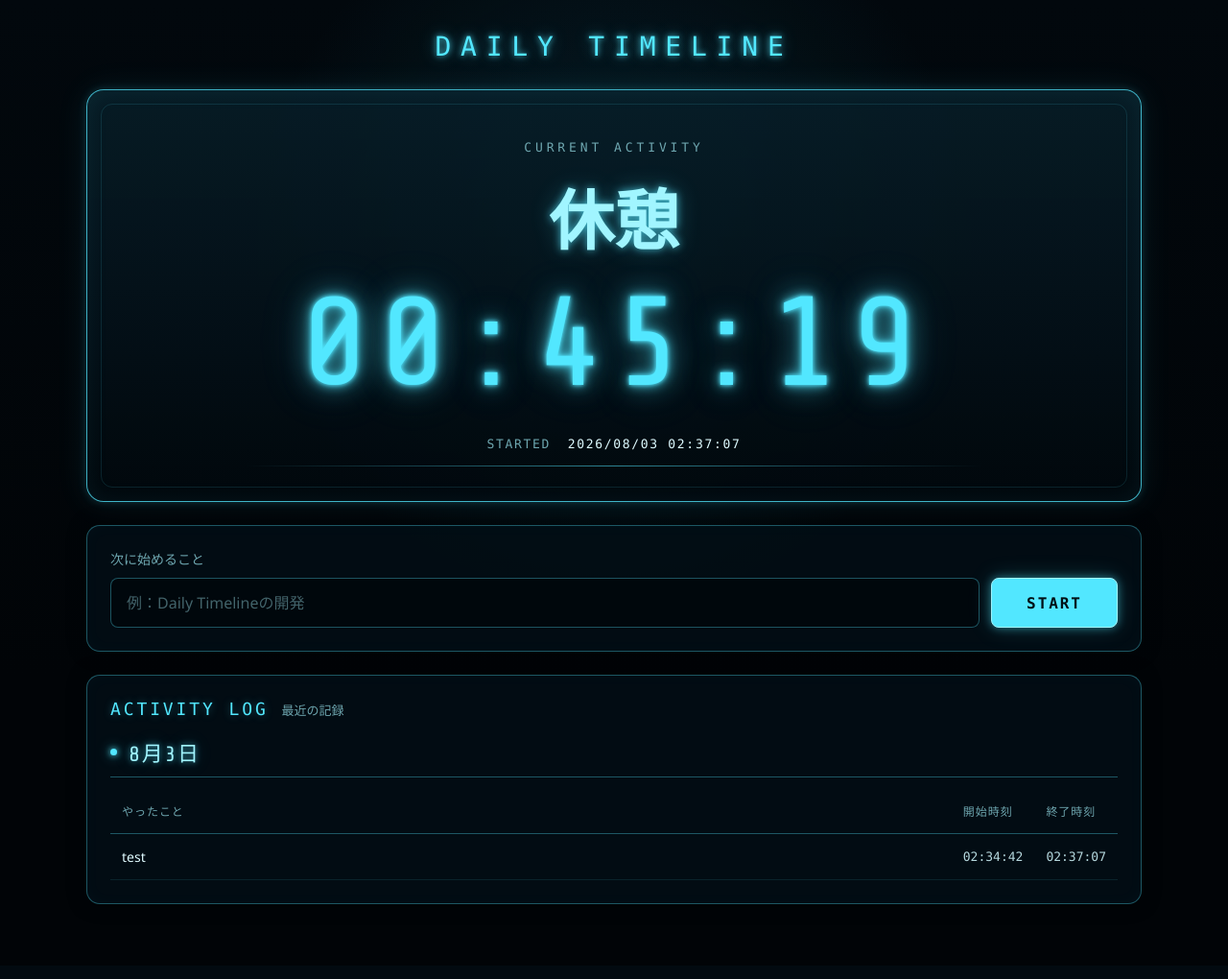
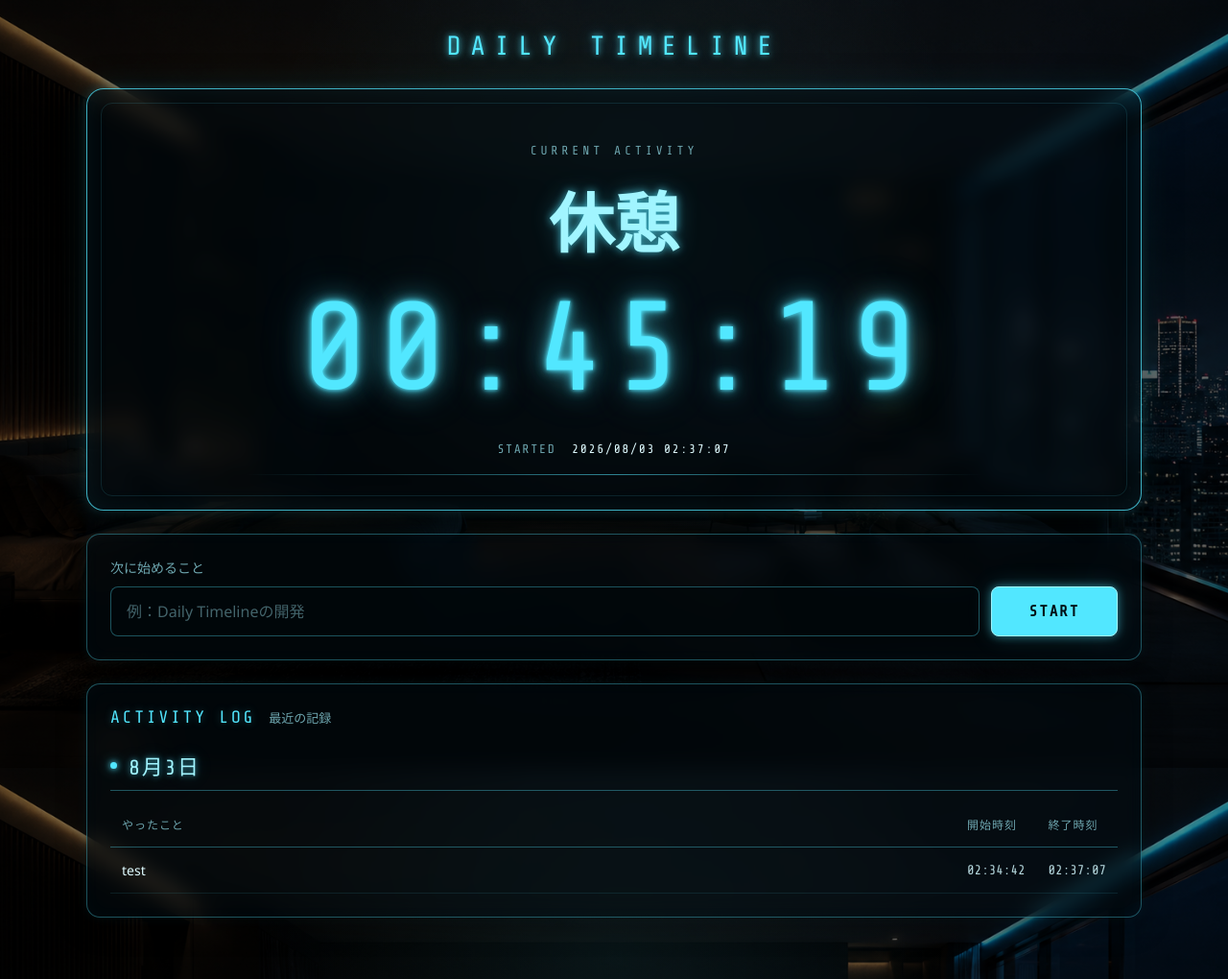
Before and after one commit to Ponzou2002/Daily-timeline, a Flask app: page / in a window 1280 px wide. Shown: the whole page at 96% size. Before the commit the page ends 942 px from the top, so only its background shows below. Run offline with Flask 3, Linux system fonts and the light colour scheme; data comes from the database, SQL or seed files in the repository.

Commit message:
背景画像追加

```diff
--- a/static/style.css
+++ b/static/style.css
@@ -1,7 +1,5 @@
 :root {
     --background: #010407;
-    --panel-background: rgba(3, 15, 22, 0.82);
-    --panel-background-light: rgba(7, 28, 39, 0.72);
 
     --cyan: #52e7ff;
     --cyan-bright: #a1f5ff;
@@ -12,7 +10,15 @@
 
     --border: rgba(82, 231, 255, 0.34);
     --border-bright: rgba(82, 231, 255, 0.75);
+
+    --glass-background: rgba(2, 12, 18, 0.55);
+    --glass-background-light: rgba(3, 13, 19, 0.52);
 }
+
+
+/* ========================================
+   全体
+======================================== */
 
 * {
     box-sizing: border-box;
@@ -28,17 +34,21 @@ body {
     margin: 0;
 
     color: var(--text);
+
     background:
         radial-gradient(
             circle at 50% 25%,
-            rgba(17, 114, 139, 0.22),
-            transparent 38%
+            rgba(82, 231, 255, 0.08),
+            transparent 42%
         ),
         linear-gradient(
-            180deg,
-            #02080d 0%,
-            var(--background) 70%
-        );
+            rgba(0, 0, 0, 0.42),
+            rgba(0, 0, 0, 0.68)
+        ),
+        url("images/background.png")
+        center center / cover
+        fixed
+        no-repeat;
 
     font-family:
         "Segoe UI",
@@ -52,11 +62,21 @@ input {
     font: inherit;
 }
 
+
+/* ========================================
+   アプリ全体の配置
+======================================== */
+
 .app-container {
     width: min(1100px, calc(100% - 32px));
     margin: 0 auto;
     padding: 32px 0 64px;
 }
+
+
+/* ========================================
+   ヘッダー
+======================================== */
 
 .app-header {
     margin-bottom: 28px;
@@ -67,10 +87,13 @@ input {
     margin: 0;
 
     color: var(--cyan);
+
     font-family:
+        "Share Tech Mono",
         Consolas,
         "Courier New",
         monospace;
+
     font-size: clamp(18px, 2.5vw, 28px);
     font-weight: 500;
     letter-spacing: 0.35em;
@@ -80,13 +103,16 @@ input {
         0 0 18px rgba(82, 231, 255, 0.42);
 }
 
-/* 現在のタスク */
+
+/* ========================================
+   現在のタスク
+======================================== */
 
 .current-panel {
     position: relative;
     overflow: hidden;
 
-    min-height: 420px;
+    min-height: 440px;
     padding: 52px 28px;
 
     display: flex;
@@ -96,20 +122,19 @@ input {
 
     text-align: center;
 
-    background:
-        linear-gradient(
-            180deg,
-            rgba(8, 31, 42, 0.84),
-            rgba(1, 8, 13, 0.92)
-        );
+    background: var(--glass-background);
 
     border: 1px solid var(--border-bright);
     border-radius: 18px;
 
+    backdrop-filter: blur(10px);
+    -webkit-backdrop-filter: blur(10px);
+
     box-shadow:
         inset 0 0 24px rgba(82, 231, 255, 0.07),
-        0 0 10px rgba(82, 231, 255, 0.17),
-        0 0 34px rgba(82, 231, 255, 0.09);
+        0 8px 40px rgba(0, 0, 0, 0.48),
+        0 0 12px rgba(82, 231, 255, 0.18),
+        0 0 38px rgba(82, 231, 255, 0.09);
 }
 
 .current-panel::before,
@@ -121,6 +146,7 @@ input {
 
 .current-panel::before {
     inset: 14px;
+
     border: 1px solid rgba(82, 231, 255, 0.12);
     border-radius: 12px;
 }
@@ -142,22 +168,30 @@ input {
     margin: 0 0 28px;
 
     color: var(--muted);
+
     font-family:
+        "Share Tech Mono",
         Consolas,
         "Courier New",
         monospace;
+
     font-size: 13px;
     letter-spacing: 0.3em;
 }
 
 .current-task {
+    position: relative;
+    z-index: 1;
+
     max-width: 900px;
-    margin: 0 0 24px;
+    margin: 0 0 26px;
 
     color: var(--cyan-bright);
+
     font-size: clamp(30px, 6vw, 68px);
     font-weight: 600;
     line-height: 1.18;
+
     overflow-wrap: anywhere;
 
     text-shadow:
@@ -165,10 +199,19 @@ input {
         0 0 24px rgba(82, 231, 255, 0.28);
 }
 
+
+/* ========================================
+   デジタル時計
+======================================== */
+
 .digital-clock {
+    position: relative;
+    z-index: 1;
+
     margin: 0;
 
     color: var(--cyan);
+
     font-family:
         "Share Tech Mono",
         Consolas,
@@ -190,13 +233,19 @@ input {
 }
 
 .started-at {
+    position: relative;
+    z-index: 1;
+
     margin: 30px 0 0;
 
     color: var(--muted);
+
     font-family:
+        "Share Tech Mono",
         Consolas,
         "Courier New",
         monospace;
+
     font-size: 13px;
     letter-spacing: 0.13em;
 }
@@ -211,21 +260,34 @@ input {
     text-shadow: none;
 }
 
-/* 入力部分 */
+
+/* ========================================
+   入力パネル・履歴パネル共通
+======================================== */
 
 .control-panel,
 .history-panel {
     margin-top: 24px;
     padding: 24px;
 
-    background: var(--panel-background);
+    background: var(--glass-background-light);
+
     border: 1px solid var(--border);
     border-radius: 14px;
 
+    backdrop-filter: blur(10px);
+    -webkit-backdrop-filter: blur(10px);
+
     box-shadow:
         inset 0 0 18px rgba(82, 231, 255, 0.025),
-        0 0 20px rgba(0, 0, 0, 0.42);
+        0 8px 30px rgba(0, 0, 0, 0.42),
+        0 0 16px rgba(82, 231, 255, 0.06);
 }
+
+
+/* ========================================
+   タスク入力フォーム
+======================================== */
 
 .start-form label {
     display: block;
@@ -248,14 +310,16 @@ input[type="text"] {
     color: var(--text);
     caret-color: var(--cyan);
 
-    background: rgba(0, 7, 11, 0.82);
+    background: rgba(0, 8, 12, 0.58);
+
     border: 1px solid var(--border);
     border-radius: 8px;
     outline: none;
 
     transition:
         border-color 140ms ease,
-        box-shadow 140ms ease;
+        box-shadow 140ms ease,
+        background-color 140ms ease;
 }
 
 input[type="text"]::placeholder {
@@ -263,7 +327,9 @@ input[type="text"]::placeholder {
 }
 
 input[type="text"]:focus {
+    background: rgba(0, 11, 16, 0.76);
     border-color: var(--cyan);
+
     box-shadow:
         0 0 0 2px rgba(82, 231, 255, 0.11),
         0 0 14px rgba(82, 231, 255, 0.17);
@@ -280,9 +346,11 @@ button {
     border-radius: 8px;
 
     font-family:
+        "Share Tech Mono",
         Consolas,
         "Courier New",
         monospace;
+
     font-weight: 700;
     letter-spacing: 0.12em;
 
@@ -300,6 +368,7 @@ button {
 
 button:hover {
     background: var(--cyan-bright);
+
     box-shadow:
         0 0 12px rgba(82, 231, 255, 0.72),
         0 0 32px rgba(82, 231, 255, 0.28);
@@ -309,7 +378,48 @@ button:active {
     transform: translateY(1px);
 }
 
-/* 履歴 */
+
+/* ========================================
+   アクティビティログ見出し
+======================================== */
+
+.section-heading {
+    display: flex;
+    align-items: baseline;
+    gap: 14px;
+
+    margin-bottom: 24px;
+}
+
+.section-heading h2 {
+    margin: 0;
+
+    color: var(--cyan);
+
+    font-family:
+        "Share Tech Mono",
+        Consolas,
+        "Courier New",
+        monospace;
+
+    font-size: 18px;
+    font-weight: 500;
+    letter-spacing: 0.16em;
+
+    text-shadow:
+        0 0 9px rgba(82, 231, 255, 0.35);
+}
+
+.section-heading span {
+    color: var(--muted);
+    font-size: 13px;
+}
+
+
+/* ========================================
+   日付ごとのグループ
+======================================== */
+
 .activity-day {
     margin-top: 28px;
 }
@@ -332,6 +442,7 @@ button:active {
     padding-bottom: 10px;
 
     color: var(--cyan-bright);
+
     border-bottom: 1px solid var(--border);
 
     font-family:
@@ -351,8 +462,11 @@ button:active {
 
 .activity-date::before {
     content: "";
+
     width: 7px;
     height: 7px;
+
+    flex: 0 0 auto;
 
     background: var(--cyan);
     border-radius: 50%;
@@ -362,33 +476,10 @@ button:active {
         0 0 14px rgba(82, 231, 255, 0.65);
 }
 
-.section-heading {
-    display: flex;
-    align-items: baseline;
-    gap: 14px;
-    margin-bottom: 18px;
-}
 
-.section-heading h2 {
-    margin: 0;
-
-    color: var(--cyan);
-    font-family:
-        Consolas,
-        "Courier New",
-        monospace;
-    font-size: 18px;
-    font-weight: 500;
-    letter-spacing: 0.16em;
-
-    text-shadow:
-        0 0 9px rgba(82, 231, 255, 0.35);
-}
-
-.section-heading span {
-    color: var(--muted);
-    font-size: 13px;
-}
+/* ========================================
+   履歴テーブル
+======================================== */
 
 .table-wrapper {
     overflow-x: auto;
@@ -408,20 +499,26 @@ td {
 
 th {
     color: var(--muted);
+
     border-bottom: 1px solid var(--border);
+
     font-size: 12px;
     font-weight: 500;
     letter-spacing: 0.08em;
 }
 
 td {
+    color: #b6d8de;
+
     border-bottom: 1px solid rgba(82, 231, 255, 0.1);
-    color: #b6d8de;
+
     font-family:
+        "Share Tech Mono",
         Consolas,
         "Courier New",
         monospace;
-    font-size: 13px;
+
+    font-size: 14px;
 }
 
 tbody tr {
@@ -429,17 +526,20 @@ tbody tr {
 }
 
 tbody tr:hover {
-    background: rgba(82, 231, 255, 0.045);
+    background: rgba(82, 231, 255, 0.055);
 }
 
 .activity-name {
     width: 100%;
+
     color: var(--text);
+
     font-family:
         "Segoe UI",
         "Yu Gothic UI",
         "Meiryo",
         sans-serif;
+
     font-size: 14px;
     white-space: normal;
 }
@@ -453,12 +553,24 @@ tbody tr:hover {
     color: var(--muted);
 }
 
-/* スマートフォン */
+
+/* ========================================
+   スマートフォン表示
+======================================== */
 
 @media (max-width: 640px) {
+    body {
+        background-position: center center;
+        background-attachment: scroll;
+    }
+
     .app-container {
         width: min(100% - 20px, 1100px);
         padding-top: 20px;
+    }
+
+    .app-header h1 {
+        letter-spacing: 0.2em;
     }
 
     .current-panel {
@@ -474,6 +586,11 @@ tbody tr:hover {
         letter-spacing: 0;
     }
 
+    .started-at span {
+        display: block;
+        margin: 8px 0 0;
+    }
+
     .form-row {
         flex-direction: column;
     }
@@ -486,4 +603,9 @@ tbody tr:hover {
     .history-panel {
         padding: 18px;
     }
+
+    th,
+    td {
+        padding: 12px 10px;
+    }
 }
```
Also changed, not shown: static/images/background.png (added).
